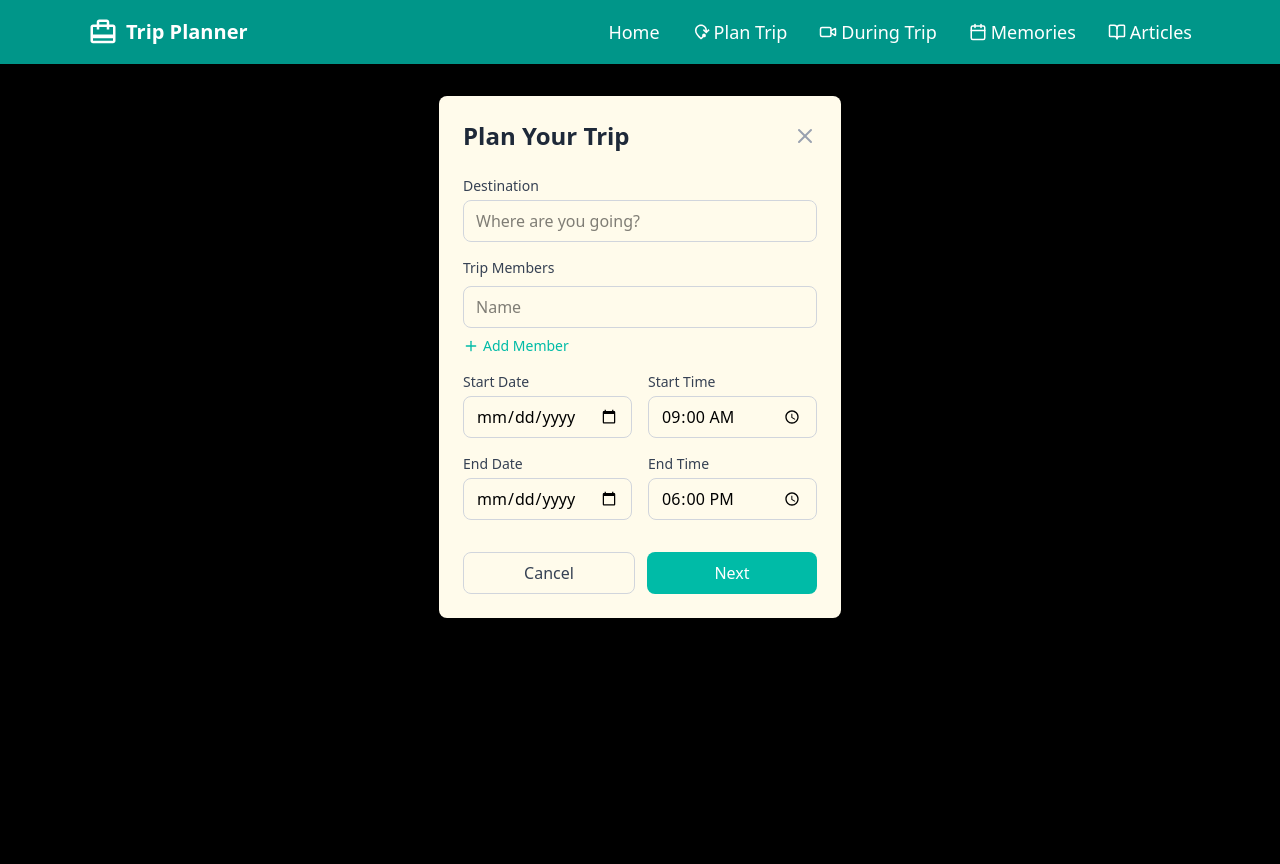
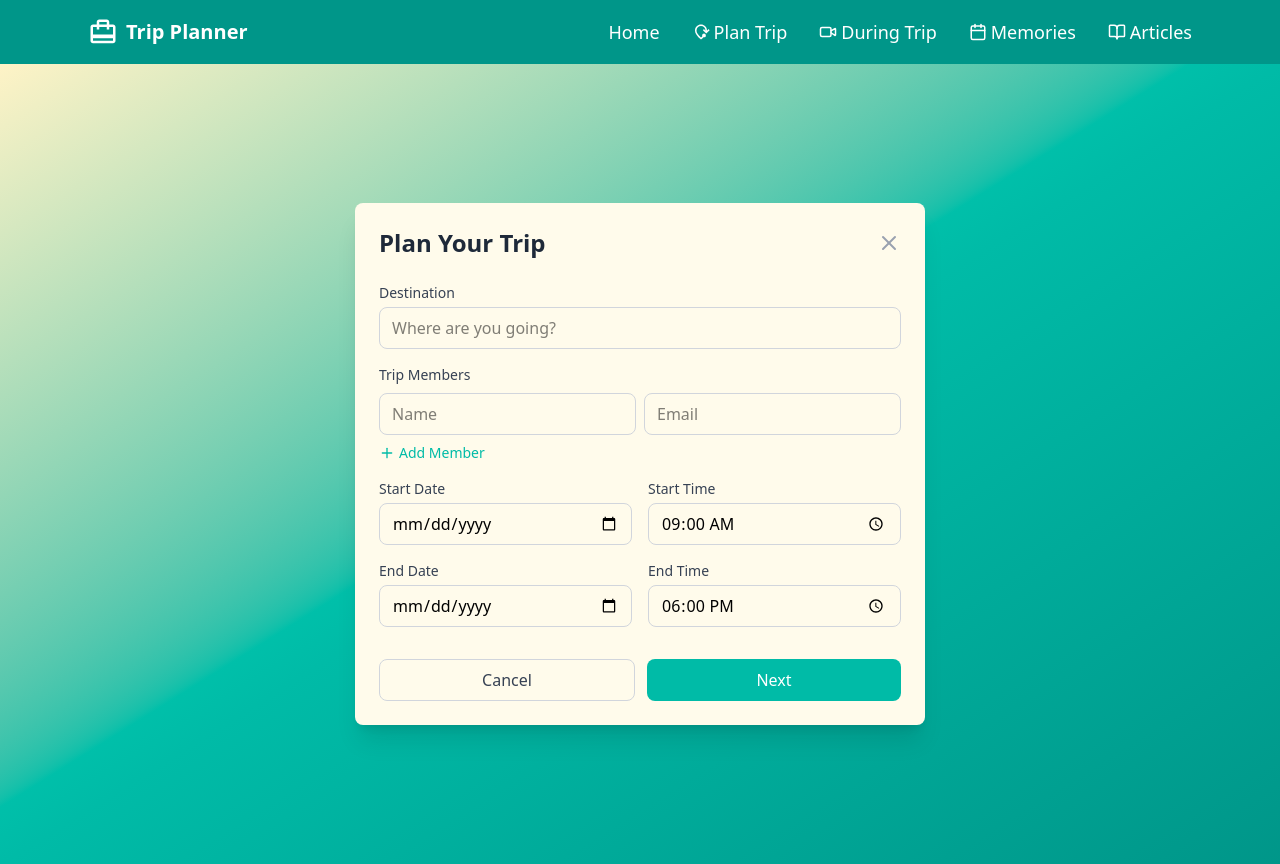
Before and after one commit to EleniCharitou/planner-fe, a React (Vite) app: page /program in a window 1280 px wide. Both pictures are taken after a click on the button "Start planning your trip". Before the commit the page ends 800 px from the top, so only its background shows below. Built offline with nearby package versions, Linux system fonts and the light colour scheme.

Commit message:
Create trip modal

```diff
--- a/src/components/trip-planning/TripModal.tsx
+++ b/src/components/trip-planning/TripModal.tsx
@@ -15,51 +15,106 @@ type Member = {
 const TripModal: React.FC<TripModalProps> = ({ onSubmit, onClose }) => {
   const [tripData, setTripData] = useState<TripData>({
     destination: "",
-    members: [{ name: "" }],
-    startDate: "",
-    startTime: "09:00",
-    endDate: "",
-    endTime: "18:00",
+    trip_members: [{ name: "", email: "" }],
+    start_date: "",
+    start_time: "09:00",
+    end_date: "",
+    end_time: "18:00",
   });
+  const [fieldErrors, setFieldErrors] = useState<{
+    destination?: string;
+    start_date?: string;
+    end_date?: string;
+    trip_members?: { name?: string; email?: string }[];
+  }>({});
 
   const addMember = () => {
     setTripData({
       ...tripData,
-      members: [...tripData.members, { name: "" }],
+      trip_members: [...tripData.trip_members, { name: "", email: "" }],
     });
   };
 
   const removeMember = (index: number) => {
     setTripData({
       ...tripData,
-      members: tripData.members.filter((_, i) => i !== index),
+      trip_members: tripData.trip_members.filter((_, i) => i !== index),
     });
   };
 
   const updateMember = (index: number, field: keyof Member, value: string) => {
-    const newMembers = [...tripData.members];
+    const newMembers = [...tripData.trip_members];
     newMembers[index] = {
       ...newMembers[index],
       [field]: value,
     };
-    setTripData({ ...tripData, members: newMembers });
+    setTripData({ ...tripData, trip_members: newMembers });
+  };
+
+  const isEmailValid = (email: string): boolean => {
+    const emailRegex = /^[^\s@]+@[^\s@]+\.[^\s@]+$/;
+    return emailRegex.test(email);
   };
 
   const handleSubmit = () => {
+    const errors: typeof fieldErrors = {};
+    const memberErrors: { name?: string; email?: string }[] = [];
+
+    let hasMemberError = false;
+
+    tripData.trip_members.forEach((member) => {
+      const memberError: { name?: string; email?: string } = {};
+
+      if (!member.name.trim()) {
+        memberError.name = "Name is required";
+        hasMemberError = true;
+      }
+
+      if (member.email && !isEmailValid(member.email)) {
+        memberError.email = "Invalid email format";
+        hasMemberError = true;
+      }
+
+      memberErrors.push(memberError);
+    });
+
+    // Only add to errors if needed
+    if (!tripData.destination.trim()) {
+      errors.destination = "Destination is required";
+    }
+    if (!tripData.start_date) {
+      errors.start_date = "Start date is required";
+    }
+    if (!tripData.end_date) {
+      errors.end_date = "End date is required";
+    }
+    if (hasMemberError) {
+      errors.trip_members = memberErrors;
+    }
+
+    const hasError = Object.keys(errors).length > 0;
+
+    if (hasError) {
+      setFieldErrors(errors);
+      return;
+    }
+
+    setFieldErrors({}); // clear previous errors
+
     const tripInfo: TripData = {
       destination: tripData.destination,
-      members: tripData.members,
-      startDate: tripData.startDate,
-      startTime: tripData.startTime,
-      endDate: tripData.endDate,
-      endTime: tripData.endTime,
+      trip_members: tripData.trip_members,
+      start_date: tripData.start_date,
+      start_time: tripData.start_time,
+      end_date: tripData.end_date,
+      end_time: tripData.end_time,
     };
 
     onSubmit(tripInfo);
   };
 
   return (
-    <div className="flex items-center justify-center z-50 p-8">
+    <div className="flex items-center justify-center z-50 p-8 bg-gradient-to-br from-amber-100 via-teal-500 to-teal-600 h-screen">
       <div className="bg-amber-50 rounded-lg shadow-xl text-black p-6 w-full max-w-fit max-h-[90vh] overflow-y-auto">
         <div className="flex justify-between items-center mb-6">
           <h2 className="text-2xl font-semibold text-gray-800">
@@ -88,23 +143,42 @@ const TripModal: React.FC<TripModalProps> = ({ onSubmit, onClose }) => {
               className="w-full px-3 py-2 border border-gray-300 rounded-lg focus:outline-none focus:ring-2 focus:ring-teal-500"
               placeholder="Where are you going?"
             />
+            {fieldErrors.destination && (
+              <p className="text-red-500 text-sm">{fieldErrors.destination}</p>
+            )}
           </div>
 
           <div>
             <label className="block text-sm font-medium text-gray-700 mb-2">
               Trip Members
             </label>
-            {tripData.members.map((member, index) => (
+            {tripData.trip_members.map((member, index) => (
               <div key={index} className="flex gap-2 mb-2">
                 <input
                   type="text"
-                  required
                   value={member.name}
                   onChange={(e) => updateMember(index, "name", e.target.value)}
                   className="flex-1 px-3 py-2 border border-gray-300 rounded-lg focus:outline-none focus:ring-2 focus:ring-teal-500"
                   placeholder="Name"
                 />
-                {tripData.members.length > 1 && (
+                {fieldErrors.trip_members?.[index]?.name && (
+                  <p className="text-red-500 text-sm">
+                    {fieldErrors.trip_members[index].name}
+                  </p>
+                )}
+                <input
+                  type="email"
+                  value={member.email}
+                  onChange={(e) => updateMember(index, "email", e.target.value)}
+                  className="flex-1 px-3 py-2 border border-gray-300 rounded-lg focus:outline-none focus:ring-2 focus:ring-teal-500"
+                  placeholder="Email"
+                />
+                {fieldErrors.trip_members?.[index]?.email && (
+                  <p className="text-red-500 text-sm">
+                    {fieldErrors.trip_members[index].email}
+                  </p>
+                )}
+                {tripData.trip_members.length > 1 && (
                   <button
                     type="button"
                     onClick={() => removeMember(index)}
@@ -133,12 +207,15 @@ const TripModal: React.FC<TripModalProps> = ({ onSubmit, onClose }) => {
               <input
                 type="date"
                 required
-                value={tripData.startDate}
+                value={tripData.start_date}
                 onChange={(e) =>
-                  setTripData({ ...tripData, startDate: e.target.value })
+                  setTripData({ ...tripData, start_date: e.target.value })
                 }
                 className="w-full px-3 py-2 border border-gray-300 rounded-lg focus:outline-none focus:ring-2 focus:ring-teal-500"
               />
+              {fieldErrors.start_date && (
+                <p className="text-red-500 text-sm">{fieldErrors.start_date}</p>
+              )}
             </div>
             <div>
               <label className="block text-sm font-medium text-gray-700 mb-1">
@@ -146,9 +223,9 @@ const TripModal: React.FC<TripModalProps> = ({ onSubmit, onClose }) => {
               </label>
               <input
                 type="time"
-                value={tripData.startTime}
+                value={tripData.start_time}
                 onChange={(e) =>
-                  setTripData({ ...tripData, startTime: e.target.value })
+                  setTripData({ ...tripData, start_time: e.target.value })
                 }
                 className="w-full px-3 py-2 border border-gray-300 rounded-lg focus:outline-none focus:ring-2 focus:ring-teal-500"
               />
@@ -163,12 +240,15 @@ const TripModal: React.FC<TripModalProps> = ({ onSubmit, onClose }) => {
               <input
                 type="date"
                 required
-                value={tripData.endDate}
+                value={tripData.end_date}
                 onChange={(e) =>
-                  setTripData({ ...tripData, endDate: e.target.value })
+                  setTripData({ ...tripData, end_date: e.target.value })
                 }
                 className="w-full px-3 py-2 border border-gray-300 rounded-lg focus:outline-none focus:ring-2 focus:ring-teal-500"
               />
+              {fieldErrors.end_date && (
+                <p className="text-red-500 text-sm">{fieldErrors.end_date}</p>
+              )}
             </div>
             <div>
               <label className="block text-sm font-medium text-gray-700 mb-1">
@@ -176,9 +256,9 @@ const TripModal: React.FC<TripModalProps> = ({ onSubmit, onClose }) => {
               </label>
               <input
                 type="time"
-                value={tripData.endTime}
+                value={tripData.end_time}
                 onChange={(e) =>
-                  setTripData({ ...tripData, endTime: e.target.value })
+                  setTripData({ ...tripData, end_time: e.target.value })
                 }
                 className="w-full px-3 py-2 border border-gray-300 rounded-lg focus:outline-none focus:ring-2 focus:ring-teal-500"
               />
--- a/src/pages/Trip.tsx
+++ b/src/pages/Trip.tsx
@@ -6,17 +6,35 @@ const Trip = () => {
   const [showModal, setShowModal] = useState(false);
   const [tripInfo, setTripInfo] = useState<TripData>();
 
-  const handleFormSubmit = (tripData: TripData) => {
-    setTripInfo(tripData);
-    // const newColumns = generateColumns(
-    //   tripData.startDate,
-    //   tripData.startTime,
-    //   tripData.endDate,
-    //   tripData.endTime
-    // );
-    // setColumns(newColumns);
-    console.log("submit trip data", tripData);
-    setShowModal(false);
+  const handleFormSubmit = async (tripInfo: TripData) => {
+    try {
+      const response = await fetch("http://localhost:8000/api/trip/", {
+        method: "POST",
+        headers: {
+          "Content-Type": "application/json",
+        },
+        body: JSON.stringify({
+          destination: tripInfo.destination,
+          trip_members: tripInfo.trip_members,
+          start_date: tripInfo.start_date,
+          start_time: tripInfo.start_time,
+          end_date: tripInfo.end_date,
+          end_time: tripInfo.end_time,
+        }),
+      });
+
+      if (!response.ok) {
+        const errorData = await response.json();
+        throw new Error("Failed to create trip");
+      }
+
+      const newTrip = await response.json();
+      setTripInfo(newTrip);
+    } catch (error) {
+      console.error("Error creating trip:", error);
+    } finally {
+      setShowModal(false);
+    }
   };
 
   if (showModal) {
--- a/src/types.ts
+++ b/src/types.ts
@@ -40,9 +40,9 @@ export interface BlogDetails {
 
   export interface TripData {
     destination: string;
-    members: { name: string }[];
-    startDate: string;
-    startTime: string;
-    endDate: string;
-    endTime: string;
+    trip_members: { name: string, email:string }[];
+    start_date: string;
+    start_time: string;
+    end_date: string;
+    end_time: string;
   }
```
